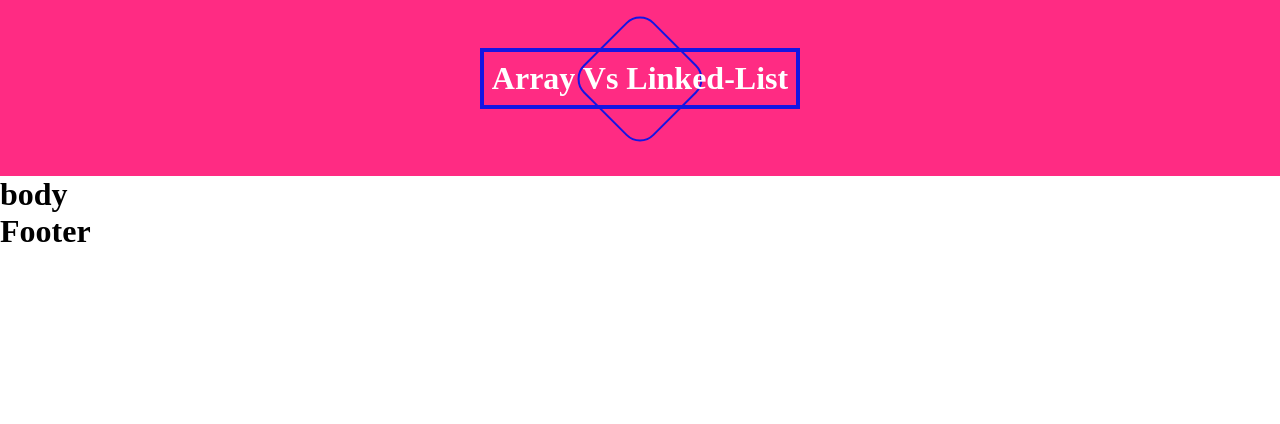
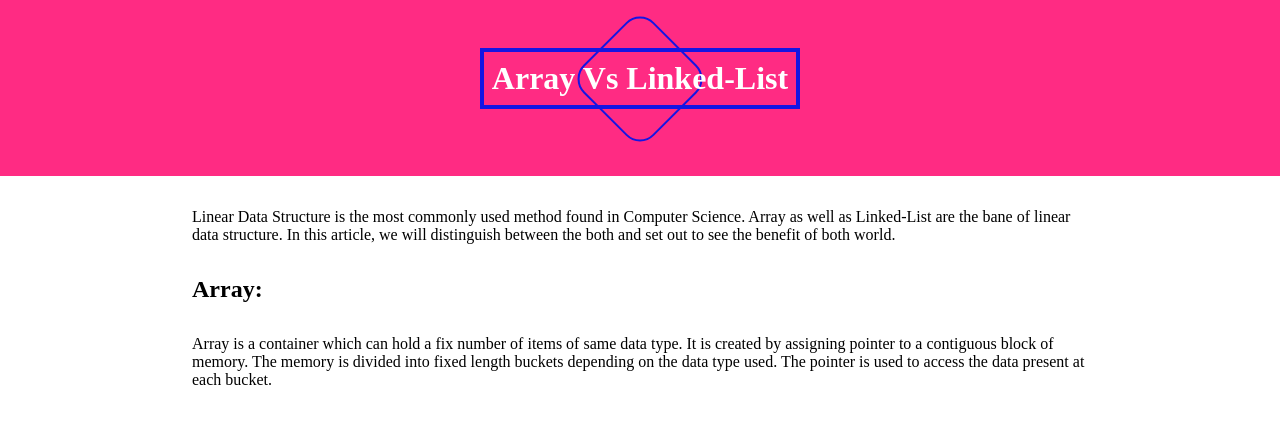
Before and after one commit to Sakilmostak/Array-Vs-Linked-List, a React (Create React App) app: page / in a window 1280 px wide. Shown: the top 424 px of the page. Built offline with nearby package versions, Linux system fonts and the light colour scheme.

Commit message:
created the body component

```diff
--- a/src/App.js
+++ b/src/App.js
@@ -1,13 +1,12 @@
 import {Head} from './components/Head'
 import {Body} from './components/Body'
-import {Footer} from './components/Footer'
+
 import './App.css'
 function App() {
   return (
     <div className="App">
       <Head/>
       <Body/>
-      <Footer/>
     </div>
   );
 }
--- /dev/null
+++ b/src/components/Body.css
@@ -0,0 +1,7 @@
+.psection {
+    margin: 4vh 15vw;
+}
+
+.artHead{
+    margin: 0 15vw;
+}
--- a/src/components/Body.js
+++ b/src/components/Body.js
@@ -1,8 +1,21 @@
+import './Body.css'
 
 export const Body = () => {
     return (
         <div>
-            <h1>body</h1>
+            <p className="psection">
+                Linear Data Structure is the most commonly used method found in Computer Science.
+                Array as well as Linked-List are the bane of linear data structure.
+                In this article, we will distinguish between the both and set out to see the benefit of both world.
+            </p>
+            <h2 className='artHead'>
+                Array:
+            </h2>
+            <p className="psection">
+            Array is a container which can hold a fix number of items of same data type.
+            It is created by assigning pointer to a contiguous block of memory. The memory is divided into fixed length buckets
+            depending on the data type used. The pointer is used to access the data present at each bucket.
+            </p>
         </div>
     )
 }
```
